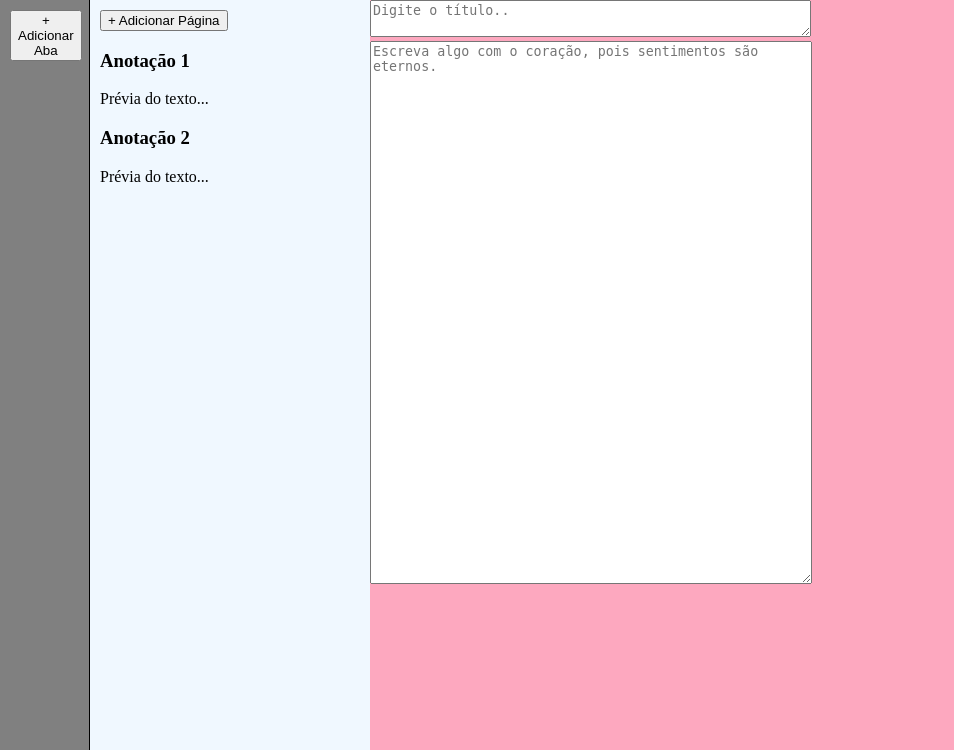
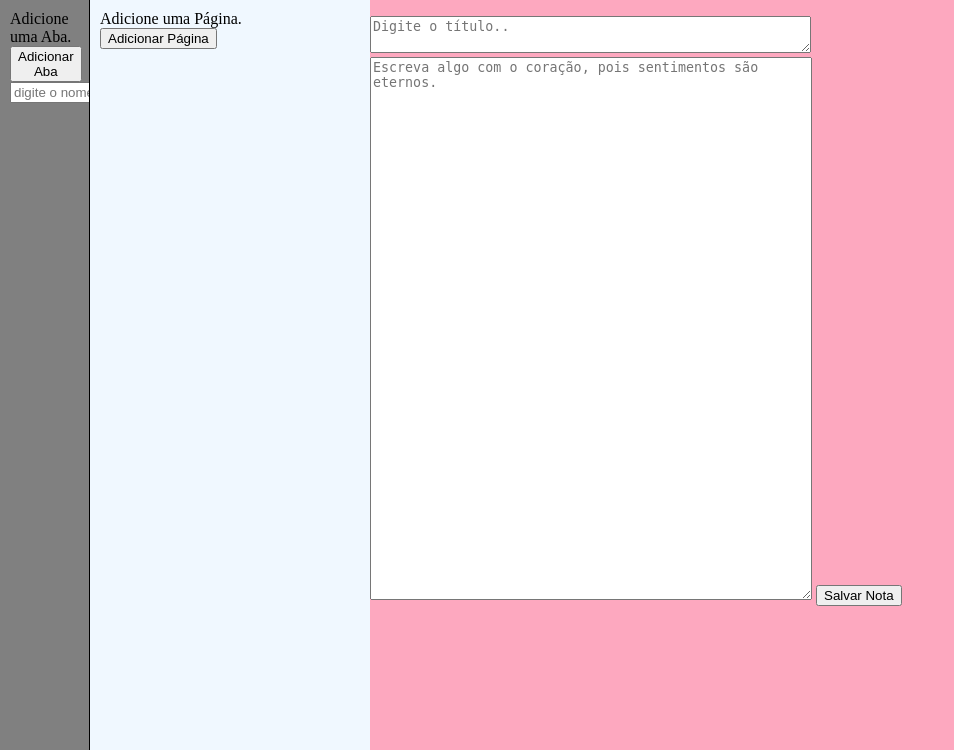
Before and after one commit to Theus07-hub/bloco-de-notas-teste-, a Flask app: page / in a window 1280 px wide. Shown: the part 50-800 px from the top of the page, without its empty margins (0-954 px from the left). Run offline with Flask 3, Linux system fonts and the light colour scheme.

Commit message:
ATT v2. Forms com jS

```diff
--- a/static/JS/botoes.js
+++ b/static/JS/botoes.js
@@ -1,71 +1,36 @@
-const noteInput = document.getElementById("valInput"); // const guarda refêrencia do elemento e getElementById encontra o botão no HTML
-const newButton = document.getElementById("new-note");
-const saveButton = document.getElementById("save-note");
-const deleteButton = document.getElementById("delete-note");
-const prevButton = document.getElementById("prev-note");
-const nextButton = document.getElementById("next-note");
+function buttonAba() {
+    let inputNota = document.getElementById("inputNota")
+    let novaNota= document.createElement("input")
 
-let notes = JSON.parse(localStorage.getItem("notes") || "[]")
-let currentIndex = -1;
+    novaNota.type= "text";
+    novaNota.placeholder = "digite o nome para sua aba";
 
-function newNote(){
-    noteInput.value =""; // Vai apagar o campo de texto para reenscrever
-    currentIndex = -1;  //diz que você não está editando uma nota salva ainda
-    noteInput.focus(); // Seleciona a caixa de texto para digitar.
-}
+    inputNota.appendChild(novaNota);
 
-function saveNote(){
-    const currentNote = noteInput.value.trim(); // vai procurar o item na caixa de texto
+    // divisão de áreas
 
-    if (currentNote === "") return;//impede que a nota seja salva em branco
+    let ordemUL = document.getElementById("ordemUL")
+    let Novali  = document.createElement("li")
 
-    notes.push(currentNote);
-    localStorage.setItem("notes", JSON.stringify(notes)); // vai selecionar o item da caixa de texto para salvar.
-    currentIndex = notes.length - 1;
+    ordemUL.appendChild(Novali)
+
+    // Correção, usei IA para identificar o erro e ajusta-lo.
+    //Estava usando inputNota, para criar outros inputs dentro dele mesmo,
+    //IA sugeriu usar uma div para ajustar e funcionou.
+
+    //proximo passo = salvar abas dentro desses input.
+
 }
 
 
-//Área feita com IA, buscarei entender linha por linha pós finalização.
-function deleteNote(){
-   if (currentIndex === -1) { // A nota é nova, mas não foi salva ainda, então só limpa a escrita.
-        noteInput.value = "";
-        return;
-   }
 
-   notes.splice(currentIndex, 1); //splice ele modifica, limpa e substitui a array, portanto ele seleciona a nota selecionada e apaga.
-   localStorage.setItem("notes", JSON.stringify(notes)); // localStorage.setItem(...) atualiza o que ficou salvo no navegador se não sobrar nada ele apaga tudo.
+function SalvarBT() {
+    //let mensagem = "Nota Salva!";
 
-   if(notes.length === 0){
-    noteInput.value = "";
-    currentIndex = -1;
-    return;
-   }
+    let textTtile = document.getElementById("textTitle")
+    let textInput = document.getElementById("textInput")
 
-   if(currentIndex >= notes.length){
-        currentIndex = notes.length - 1;
-   }
+    let textT = textTtile.value
+    let textI = textInput.value
 
-   noteInput.value = notes[currentIndex];
 }
-
-//Área feita com ia, não entendi como se monta essa estrutura, portanto decidi dar CTRL + C e entender depois.
-
-function prevNote(){
-    if (currentIndex > 0){ //volta uma nota, se existir anterior
-        currentIndex --;
-        noteInput.value = notes[currentIndex]; // Mostra a nota na tela
-    }
-}
-
-function nextNote(){ //avança uma nota, se existir próxima
-    if (currentIndex < notes.length - 1){
-        currentIndex++;
-        noteInput.value = notes[currentIndex];
-    }
-}
-
-newButton.addEventListener("click", newNote); // addEventListener = faz a ligação entre os botões e a função.
-saveButton.addEventListener("click", saveNote);
-deleteButton.addEventListener("click", deleteNote);
-prevButton.addEventListener("click", prevNote);
-nextButton.addEventListener("click", nextNote);
--- a/templates/Nodev2.html
+++ b/templates/Nodev2.html
@@ -13,31 +13,35 @@
     <main class="container">
 
         <section class="barra-lateral">
-            <aside class="menu-abas">
-                <button>+ Adicionar Aba</button>
+            <aside class="menu-abas" id="aba-section">
+
+                <div id="mensagem1">Adicione uma Aba.</div>
+
+                <button onclick="buttonAba()">Adicionar Aba</button>
+
+                <div id="inputNota">
+                    <input type="text" placeholder="digite o nome para sua aba">
+                    <ul id="ordemUL"></ul>
+                </div>
+
             </aside>
         </section>
 
         <section class="menu-paginas">
-            <button>+ Adicionar Página</button>
-
-            <article>
-                <h3>Anotação 1</h3>
-                <p>Prévia do texto...</p>
-            </article>
-
-            <article>
-                <h3>Anotação 2</h3>
-                <p>Prévia do texto...</p>
-            </article>
+            <div id="mensagem1">Adicione uma Página.</div>
+            <button onclick="buttonPage()">Adicionar Página</button>
         </section>
 
         <section class="bloco_notas" >
-                <textarea id="textInput" placeholder="Digite o título.." style="width: 435px; height: 31px;"></textarea>
-                <textarea id="titleInput" placeholder="Escreva algo com o coração, pois sentimentos são eternos." style="height: 537px; width: 436px;"></textarea>
+                <p id="textP"></p>
+                <textarea id="textTitle" placeholder="Digite o título.." style="width: 435px; height: 31px;"></textarea>
+                <textarea id="textInput" placeholder="Escreva algo com o coração, pois sentimentos são eternos." style="height: 537px; width: 436px;"></textarea>
+                <button onclick="SalvarBT()">Salvar Nota</button>
         </section>
 
 
     </main>
+
+    <script src="../static/JS/botoes.js"></script>
 </body>
 </html>
```
